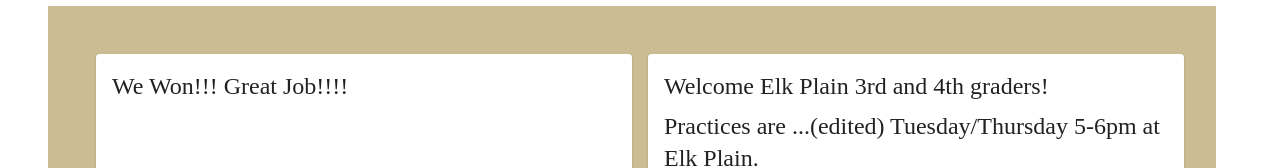
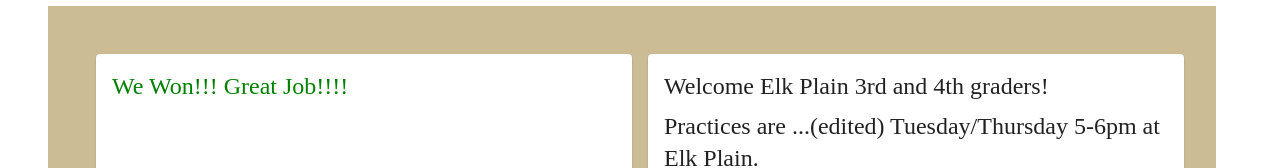
Before and after one commit to DianGigrich/SoccerHub, a React (Create React App) app: page / in a window 1280 px wide. Shown: the part 323-491 px from the top of the page. Built offline with nearby package versions, Linux system fonts and the light colour scheme.

Commit message:
merged branches

```diff
--- a/src/components/pages/Home.js
+++ b/src/components/pages/Home.js
@@ -29,7 +29,7 @@ export default function Home(props) {
                         sx={{ height: '100%', display: 'flex', flexDirection: 'column' }}
                     >
                         <CardContent sx={{ flexGrow: 1 }}>
-                            <Typography gutterBottom variant="h5" component="h2">
+                            <Typography gutterBottom variant="h5" component="h1" color="green">
                                 We Won!!! Great Job!!!!
                             </Typography>
                         </CardContent>
```
